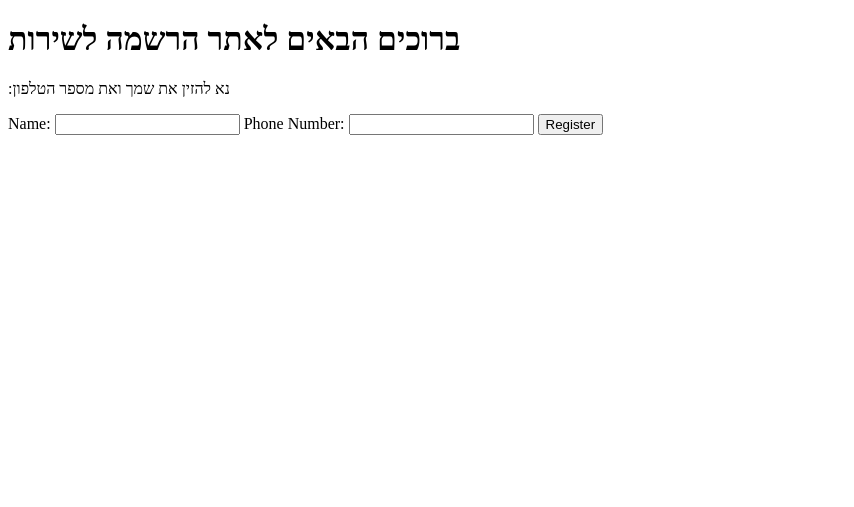
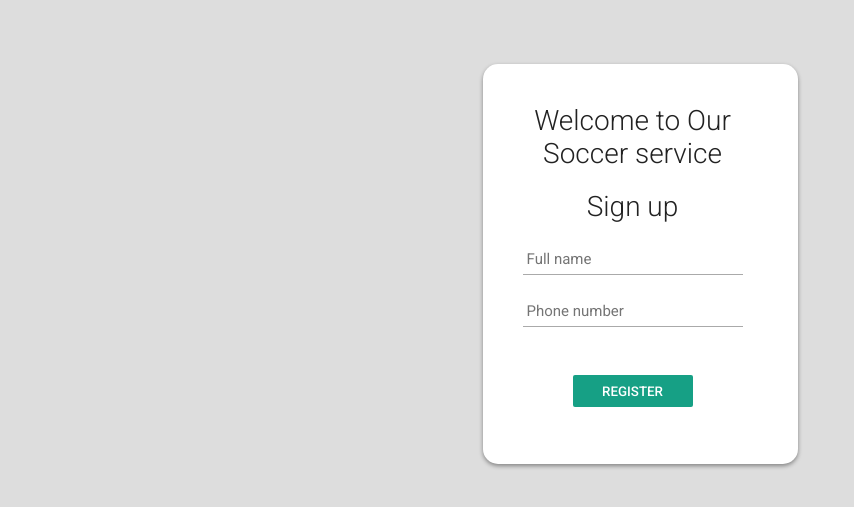
Before and after one commit to ArielKaras/GoalZone, a Python web app: template landing_page/templates/landing_page.html in a window 1280 px wide. Shown: the top 507 px of the page, without its empty margins (0-854 px from the left). Run offline with Jinja, Linux system fonts and the light colour scheme; the template is opened without the code that fills it, so the values that code supplies are empty.

Commit message:
-update the look of landing_page.html

```diff
--- a/landing_page/static/css/style.css
+++ b/landing_page/static/css/style.css
@@ -0,0 +1,164 @@
+
+@import url(https://fonts.googleapis.com/css?family=Roboto:400,300,500);
+*:focus {
+  outline: none;
+}
+
+body {
+  margin: 0;
+  padding: 0;
+  background: #DDD;
+  font-size: 16px;
+  color: #222;
+  font-family: 'Roboto', sans-serif;
+  font-weight: 300;
+}
+
+#login-box {
+  position: relative;
+  margin: 5% auto;
+  width: 315px;
+  height: 400px;
+  background: #FFF;
+  border-radius: 15px;
+  box-shadow: 0 2px 4px rgba(0, 0, 0, 0.4);
+}
+
+.left {
+  position: absolute;
+  text-align: center;
+  top: 0;
+  left: 0;
+  box-sizing: border-box;
+  padding: 40px;
+  width: 300px;
+  height: 400px;
+}
+
+h1 {
+  margin: 0 0 20px 0;
+  font-weight: 300;
+  font-size: 28px;
+}
+
+input[type="text"],
+input[type="password"] {
+  display: block;
+  box-sizing: border-box;
+  margin-bottom: 20px;
+  padding: 4px;
+  width: 220px;
+  height: 32px;
+  border: none;
+  border-bottom: 1px solid #AAA;
+  font-family: 'Roboto', sans-serif;
+  font-weight: 400;
+  font-size: 15px;
+  transition: 0.2s ease;
+}
+
+input[type="text"]:focus,
+input[type="password"]:focus {
+  border-bottom: 2px solid #16a085;
+  color: #16a085;
+  transition: 0.2s ease;
+}
+
+input[type="submit"] {
+  margin-top: 28px;
+  width: 120px;
+  height: 32px;
+  background: #16a085;
+  border: none;
+  border-radius: 2px;
+  color: #FFF;
+  font-family: 'Roboto', sans-serif;
+  font-weight: 500;
+  text-transform: uppercase;
+  transition: 0.1s ease;
+  cursor: pointer;
+}
+
+input[type="submit"]:hover,
+input[type="submit"]:focus {
+  opacity: 0.8;
+  box-shadow: 0 2px 4px rgba(0, 0, 0, 0.4);
+  transition: 0.1s ease;
+}
+
+input[type="submit"]:active {
+  opacity: 1;
+  box-shadow: 0 1px 2px rgba(0, 0, 0, 0.4);
+  transition: 0.1s ease;
+}
+
+.or {
+  position: absolute;
+  top: 180px;
+  left: 280px;
+  width: 40px;
+  height: 40px;
+  background: #DDD;
+  border-radius: 50%;
+  box-shadow: 0 2px 4px rgba(0, 0, 0, 0.4);
+  line-height: 40px;
+  text-align: center;
+}
+
+.right {
+  position: absolute;
+  top: 0;
+  right: 0;
+  box-sizing: border-box;
+  padding: 40px;
+  width: 300px;
+  height: 400px;
+  background: url('https://goo.gl/YbktSj');
+  background-size: cover;
+  background-position: center;
+  border-radius: 0 2px 2px 0;
+}
+
+.right .loginwith {
+  display: block;
+  margin-bottom: 40px;
+  font-size: 28px;
+  color: #FFF;
+  text-align: center;
+}
+
+button.social-signin {
+  margin-bottom: 20px;
+  width: 220px;
+  height: 36px;
+  border: none;
+  border-radius: 2px;
+  color: #FFF;
+  font-family: 'Roboto', sans-serif;
+  font-weight: 500;
+  transition: 0.2s ease;
+  cursor: pointer;
+}
+
+button.social-signin:hover,
+button.social-signin:focus {
+  box-shadow: 0 2px 4px rgba(0, 0, 0, 0.4);
+  transition: 0.2s ease;
+}
+
+button.social-signin:active {
+  box-shadow: 0 1px 2px rgba(0, 0, 0, 0.4);
+  transition: 0.2s ease;
+}
+
+button.social-signin.facebook {
+  background: #32508E;
+}
+
+button.social-signin.twitter {
+  background: #55ACEE;
+}
+
+button.social-signin.google {
+  background: #DD4B39;
+}
--- a/landing_page/templates/landing_page.html
+++ b/landing_page/templates/landing_page.html
@@ -1,15 +1,16 @@
 {% extends 'base.html' %}
 
 {% block content %}
-  <h1>ברוכים הבאים לאתר הרשמה לשירות</h1>
-  <p>:נא להזין את שמך ואת מספר הטלפון</p>
-  <form method="POST" action="{{ url_for('register') }}">
-    <label for="name">Name:</label>
-    <input type="text" name="name" id="name">
 
-    <label for="phone">Phone Number:</label>
-    <input type="text" name="phone" id="phone">
-
-    <button type="submit">Register</button>
-  </form>
+  <div id="login-box">
+  <div class="left">
+    <h1>Welcome to Our Soccer service</h1>
+    <h1>Sign up</h1>
+    <form method="POST" action="{{ url_for('register') }}">
+      <input type="text" name="name" placeholder="Full name" />
+      <input type="text" name="phone" placeholder="Phone number" />
+      <input type="submit" name="signup_submit" value="Register" />
+    </form>
+    </div>
+</div>
 {% endblock %}
```
